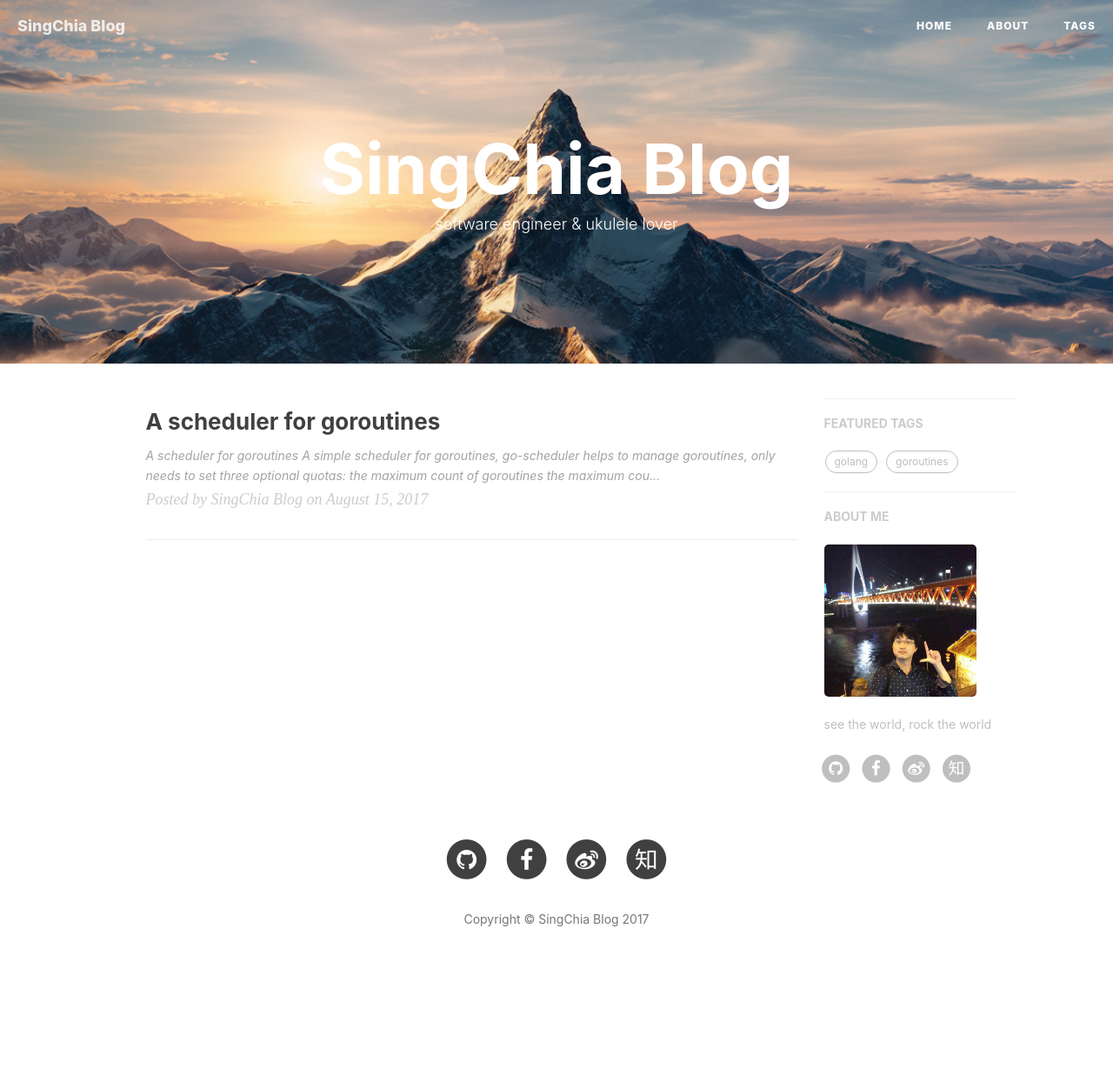
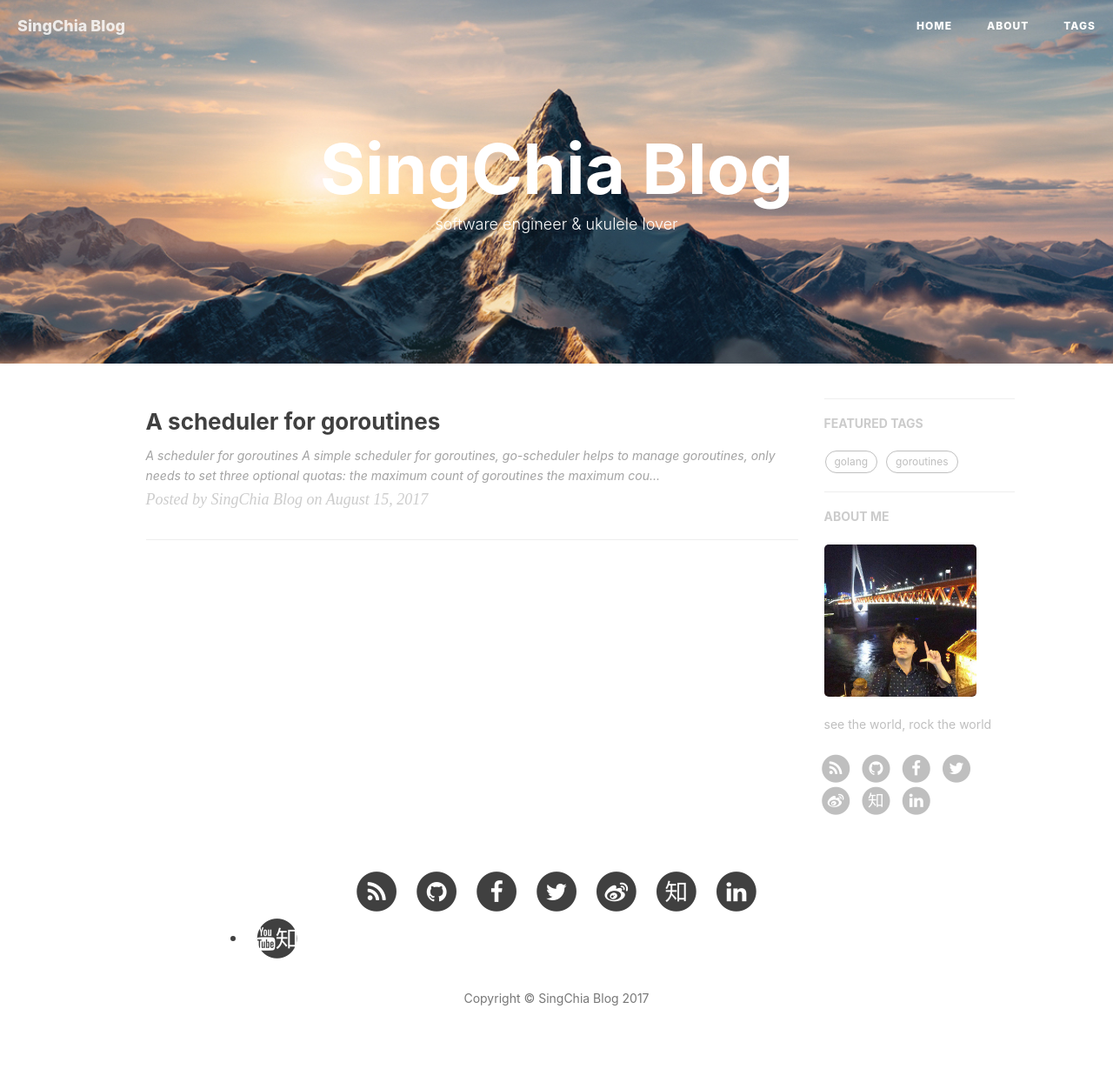
Before and after one commit to singchia/singchia.github.io, a Jekyll site: the page built from index.html, in a window 1280 px wide. Shown: the whole page at 87% size. Built offline with Jekyll 4.4.1, drawn with Linux system fonts in a browser that asks for light colours; nearby versions of some CDN libraries; the list of posts is cut into pages by our own code; comment, search, counter and statistics services are not loaded; before the commit the page ends 1161 px from its top, so only the background shows below that.

Commit message:
add social networkw

```diff
--- a/_config.yml
+++ b/_config.yml
@@ -11,14 +11,15 @@
 
 
 # SNS settings
-RSS: false
+RSS: true
 weibo_username:     3825734629
 zhihu_username:     SingChia
 github_username:    singchia
-#twitter_username:   singchia
-facebook_username:  singchia
+twitter_username:   singchia1202
+facebook_username:  profile.php?id=100013971490306
 youtube_username:   singchia
-# linkedin_username:  firstname-lastname-idxxxx
+linkedin_username:  增辉-翟-201994152
+youtube_username:   UCLhy4P7rI5wddShCvQzHZog
 
 
 
--- a/_includes/footer.html
+++ b/_includes/footer.html
@@ -80,6 +80,18 @@
                     </li>
                     {% endif %}
                 </ul>
+                {% if site.youtube_username %}
+                <li>
+                    <a target="_blank" href="https://www.youtube.com/channel/{{ site.zhihu_username }}">
+                        <span class="fa-stack fa-lg">
+                            <i class="fa fa-circle fa-stack-2x"></i>
+                            <i class="fa fa-youtube fa-stack-1x fa-inverse">知</i>
+                        </span>
+                    </a>
+                </li>
+                {% endif %}
+
+
                 <p class="copyright text-muted">
                     Copyright &copy; {{ site.title }} {{ site.time | date: '%Y' }}
                 </p>
```
